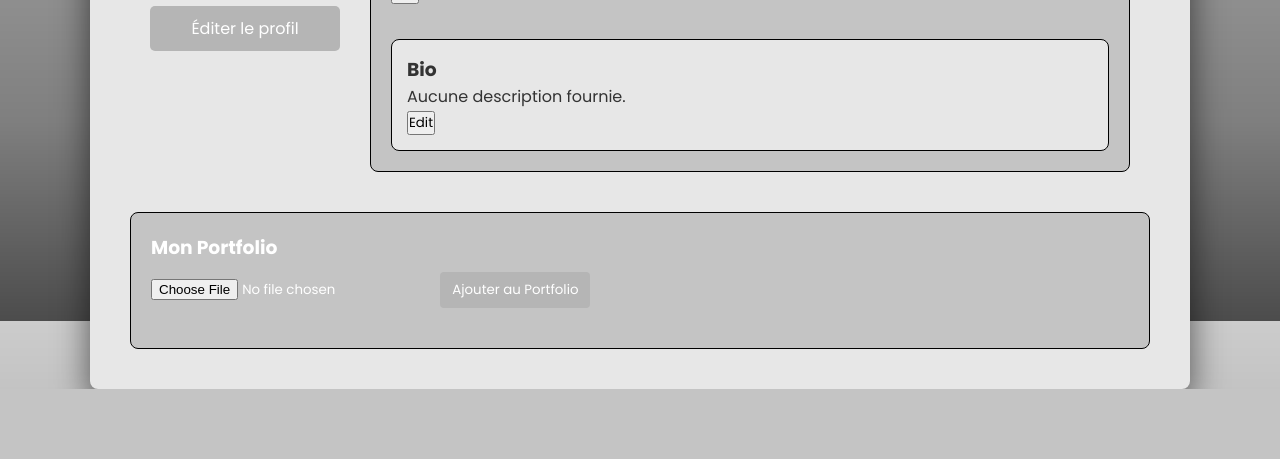
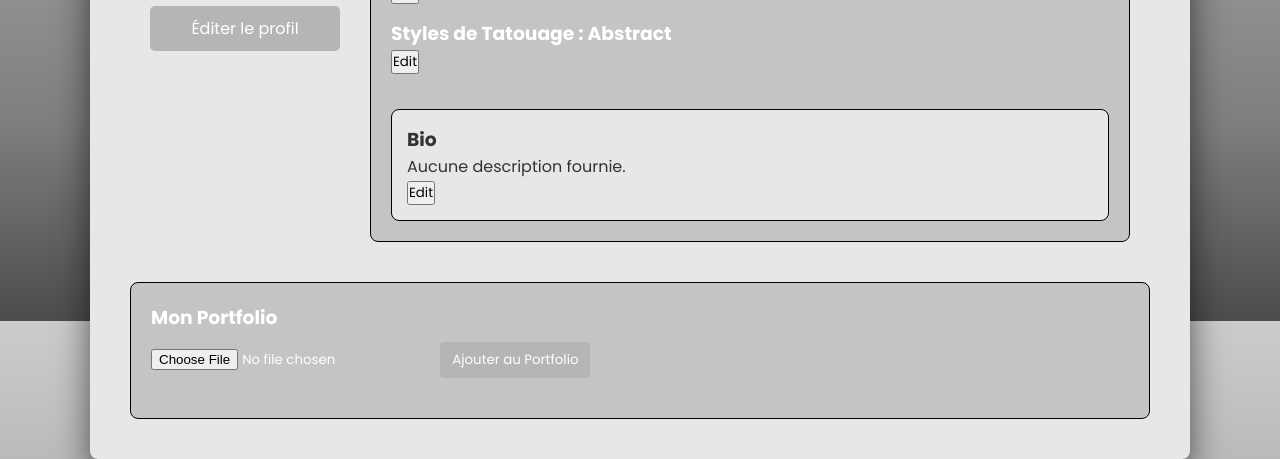
Before and after one commit to julienVandevoorde/memoireJulienV, a Laravel app: page /profile in a window 1280 px wide. Shown: the part 479-938 px from the top of the page. Before the commit the page ends 868 px from the top, so only its background shows below. Run offline with Laravel 10, Linux system fonts and the light colour scheme; a user stored in the database is signed in; data comes from the database, SQL or seed files in the repository; tables that the repository leaves empty hold one stand-in row (values such as "Sample post").

Commit message:
Profile infos tatoueurs v1.1

```diff
--- a/app/Http/Controllers/ProfileController.php
+++ b/app/Http/Controllers/ProfileController.php
@@ -9,6 +9,7 @@ use Illuminate\Support\Facades\Auth;
 use Illuminate\Support\Facades\Redirect;
 use Illuminate\Support\Facades\Storage;
 use Illuminate\View\View;
+use App\Models\Style;  // Ajoutez cette ligne pour importer le modèle Style
 
 class ProfileController extends Controller
 {
@@ -18,10 +19,16 @@ class ProfileController extends Controller
         // Charger les communes à partir du fichier JSON
         $communes = json_decode(file_get_contents(public_path('data/communes.json')), true);
 
-        // Passe les informations utilisateur et les communes à la vue si nécessaire
+        // Charger les styles depuis la base de données
+        $styles = Style::all(); // Récupère tous les styles de la table 'styles'
+        $userStyles = $request->user()->styles->pluck('id')->toArray(); // Récupère les IDs des styles de l'utilisateur
+
+        // Passe les informations utilisateur, les communes et les styles à la vue
         return view('profile.index', [
             'user' => $request->user(),
             'communes' => $communes,
+            'styles' => $styles,
+            'userStyles' => $userStyles,
         ]);
     }
 
@@ -100,14 +107,18 @@ class ProfileController extends Controller
     {
         $request->validate([
             'field' => 'required|string',
-            'value' => 'nullable|string',
+            'value' => 'nullable',
         ]);
 
         $user = Auth::user();
         $field = $request->input('field');
         $value = $request->input('value');
 
-        if (in_array($field, ['login', 'name', 'instagram_link', 'location', 'bio'])) {
+        if ($field === 'styles') {
+            $styleIds = $request->input('value', []);
+            $user->styles()->sync($styleIds); // Mise à jour des styles pour le user
+            return response()->json(['success' => true]);
+        } elseif (in_array($field, ['login', 'name', 'instagram_link', 'location', 'bio'])) {
             $user->$field = $value;
             $user->save();
             return response()->json(['success' => true]);
--- a/public/js/profile.js
+++ b/public/js/profile.js
@@ -41,9 +41,14 @@ document.addEventListener("DOMContentLoaded", function () {
             const container = this.parentElement;
             const field = container.getAttribute('data-field');
             const inputElement = container.querySelector('.field-input');
-            const newValue = inputElement.tagName.toLowerCase() === 'textarea' ? inputElement.value : inputElement.value;
+            let newValue;
 
-            // Requête AJAX pour mettre à jour le champ
+            if (field === 'styles') {
+                newValue = Array.from(inputElement.selectedOptions).map(option => option.value);
+            } else {
+                newValue = inputElement.tagName.toLowerCase() === 'textarea' ? inputElement.value : inputElement.value;
+            }
+
             fetch('/profile/update', {
                 method: 'POST',
                 headers: {
@@ -52,10 +57,19 @@ document.addEventListener("DOMContentLoaded", function () {
                 },
                 body: JSON.stringify({ field, value: newValue })
             })
-            .then(response => response.json())
+            .then(response => response.json().catch(() => {
+                return response.text().then(text => {
+                    console.error('Erreur complète de la réponse AJAX:', text);
+                    throw new Error('Invalid JSON: ' + text);
+                });
+            }))
             .then(data => {
                 if (data.success) {
-                    container.querySelector('.field-value').textContent = newValue;
+                    if (field === 'styles') {
+                        container.querySelector('.field-value').textContent = Array.from(inputElement.selectedOptions).map(option => option.text).join(', ');
+                    } else {
+                        container.querySelector('.field-value').textContent = newValue;
+                    }
                     container.querySelector('.field-value').style.display = 'inline';
                     inputElement.style.display = 'none';
                     container.querySelector('.edit-button').style.display = 'inline';
--- a/resources/views/profile/index.blade.php
+++ b/resources/views/profile/index.blade.php
@@ -61,6 +61,18 @@
                 <button class="save-button" style="display: none;">Save</button>
             </div>
 
+            <!-- Liste des styles de tatouage -->
+            <div class="editable-field" data-field="styles">
+                <h3>Styles de Tatouage : <span class="field-value">{{ implode(', ', $user->styles->pluck('name')->toArray()) }}</span></h3>
+                <select multiple class="field-input" style="display: none;">
+                    @foreach ($styles as $style)
+                        <option value="{{ $style->id }}" {{ in_array($style->id, $userStyles) ? 'selected' : '' }}>{{ $style->name }}</option>
+                    @endforeach
+                </select>
+                <button class="edit-button">Edit</button>
+                <button class="save-button" style="display: none;">Save</button>
+            </div>
+
             <!-- Bloc de description (Bio) dans le même conteneur -->
             <div class="profile-description editable-field" data-field="bio">
                 <h3>Bio</h3>
```
Also changed, not shown: database/migrations/2024_08_12_092705_create_styles_table.php.
